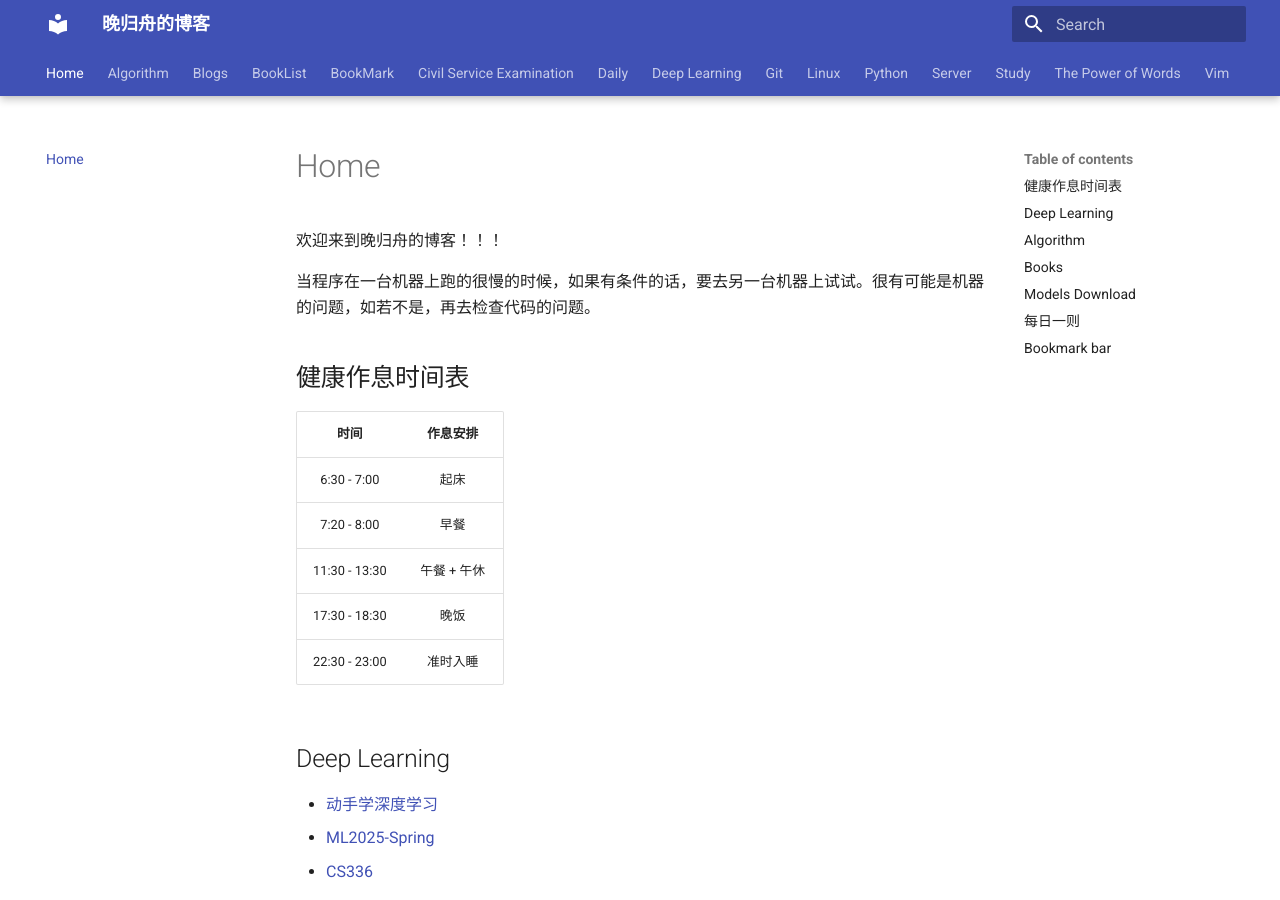
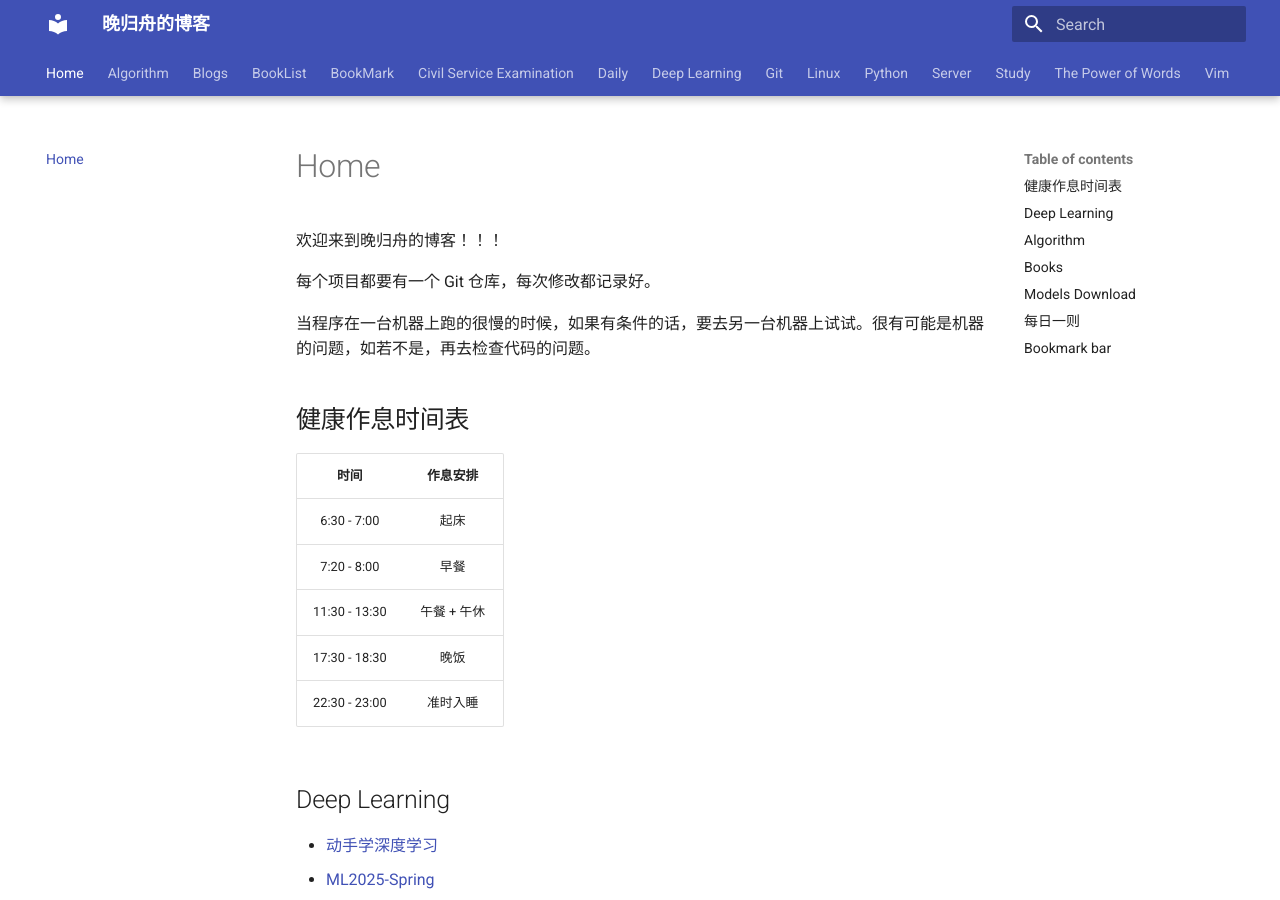
Before and after one commit to WGZ-W/wgz-w.github.io, an MkDocs documentation site: the page built from docs/index.md, in a window 1280 px wide and 900 px high. Built offline with MkDocs 1.6.1 and Material for MkDocs 9.7.7, drawn with Linux system fonts in a browser that asks for light colours.

Commit message:
add one sentence

```diff
--- a/docs/index.md
+++ b/docs/index.md
@@ -4,6 +4,8 @@
 
 欢迎来到晚归舟的博客！！！
 
+
+每个项目都要有一个 Git 仓库，每次修改都记录好。
 
 
 当程序在一台机器上跑的很慢的时候，如果有条件的话，要去另一台机器上试试。很有可能是机器的问题，如若不是，再去检查代码的问题。
```
